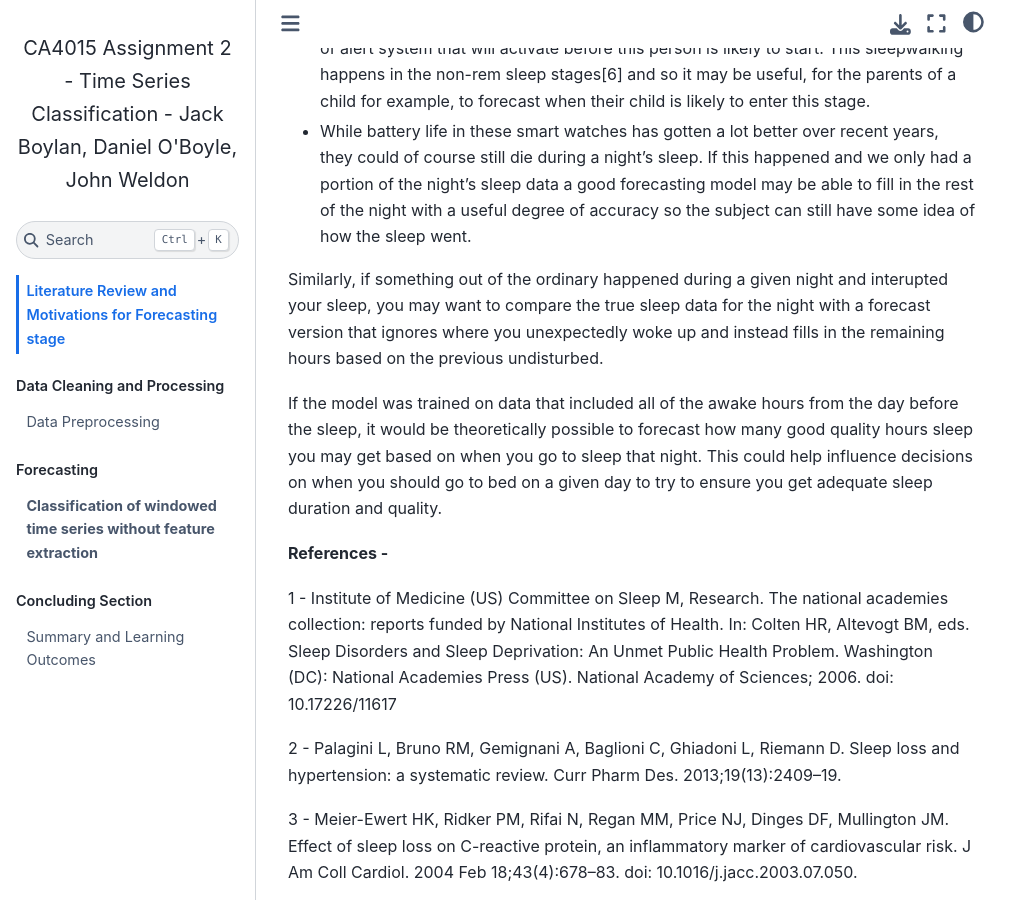
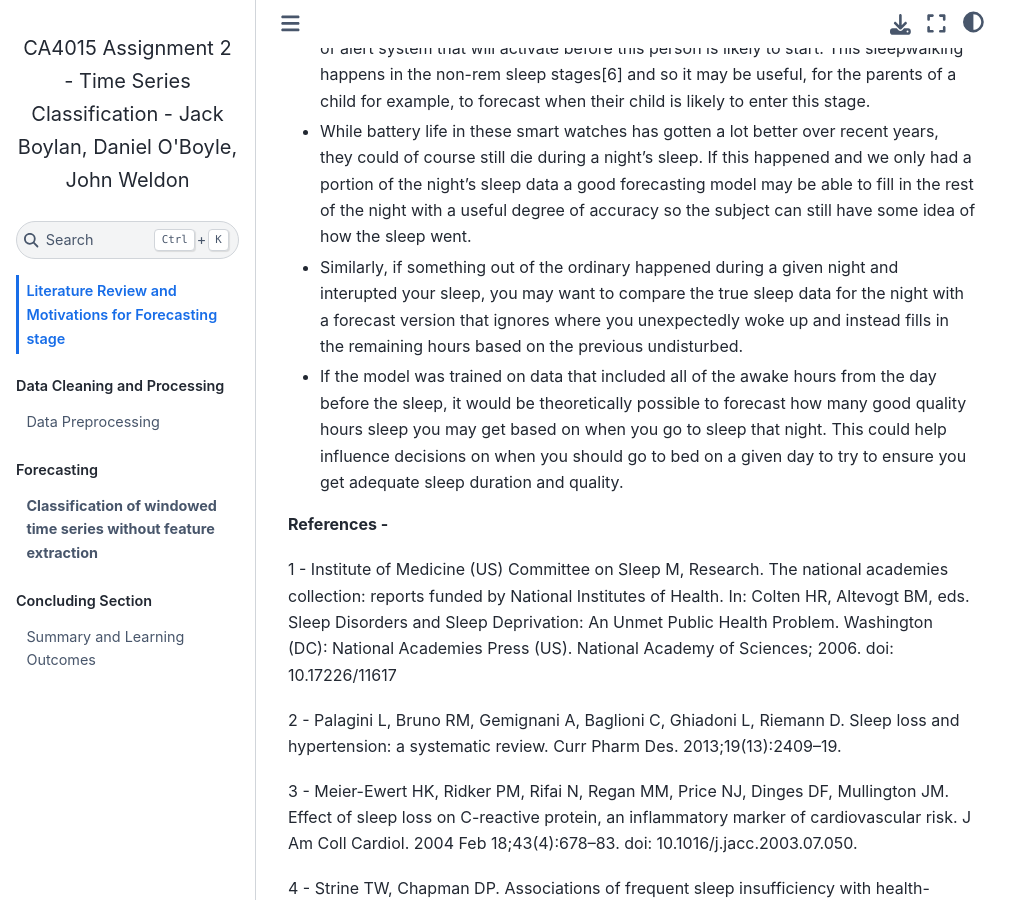
Before and after one commit to weldonj/CA4015_Assignment_3, a Jupyter Book: the page built from Intro_and_Desc_of_Data.md, in a window 1280 px wide and 900 px high, scrolled down 829 px. Shown: the whole window, without its empty margins (0-1031 px from the left). Built offline with Jupyter Book 1.0.4 settings and Sphinx 7.4.7 and the Sphinx Book theme 1.1.4, drawn with Linux system fonts in a browser that asks for light colours.

```diff
--- a/Intro_and_Desc_of_Data.md
+++ b/Intro_and_Desc_of_Data.md
@@ -18,9 +18,9 @@ The negative effects aren't just physical, Strine and Chapman[4] found that poor
 
  - While battery life in these smart watches has gotten a lot better over recent years, they could of course still die during a night's sleep. If this happened and we only had a portion of the night's sleep data a good forecasting model may be able to fill in the rest of the night with a useful degree of accuracy so the subject can still have some idea of how the sleep went.
 
-Similarly, if something out of the ordinary happened during a given night and interupted your sleep, you may want to compare the true sleep data for the night with a forecast version that ignores where you unexpectedly woke up and instead fills in the remaining hours based on the previous undisturbed.
+ - Similarly, if something out of the ordinary happened during a given night and interupted your sleep, you may want to compare the true sleep data for the night with a forecast version that ignores where you unexpectedly woke up and instead fills in the remaining hours based on the previous undisturbed.
 
-If the model was trained on data that included all of the awake hours from the day before the sleep, it would be theoretically possible to forecast how many good quality hours sleep you may get based on when you go to sleep that night. This could help influence decisions on when you should go to bed on a given day to try to ensure you get adequate sleep duration and quality.
+ - If the model was trained on data that included all of the awake hours from the day before the sleep, it would be theoretically possible to forecast how many good quality hours sleep you may get based on when you go to sleep that night. This could help influence decisions on when you should go to bed on a given day to try to ensure you get adequate sleep duration and quality.
 
 **References -**
 
```
